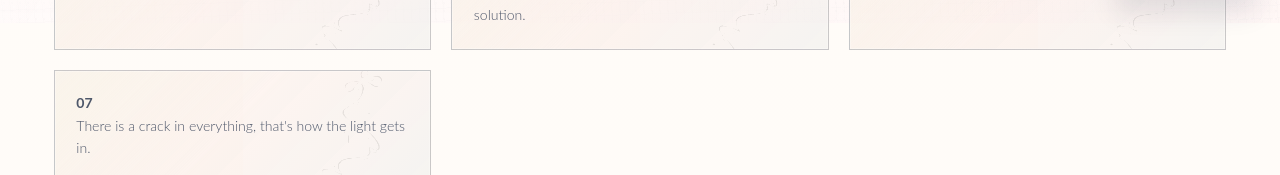
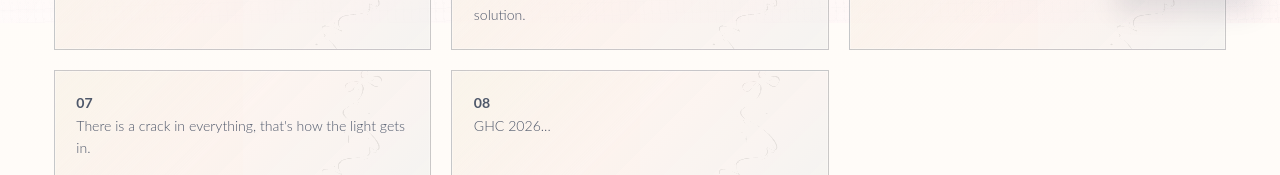
Before and after one commit to wiwiwashere/wiwiwashere.github.io, a Next.js app: page /life in a window 1280 px wide. Shown: the part 777-952 px from the top of the page. Built offline with nearby package versions, Linux system fonts and the light colour scheme.

Commit message:
update life entry

```diff
--- a/data/life.ts
+++ b/data/life.ts
@@ -234,5 +234,6 @@ export const diaryNotes = [
   "Where there's a will, there is a way.",
   "Avoiding the things that make you uncomfortable is a temporary solution. Facing them is a long-term solution.",
   "Live Laugh Love LeetCode... 🫠",
-  "There is a crack in everything, that's how the light gets in."
+  "There is a crack in everything, that's how the light gets in.",
+  "GHC 2026..."
 ];
```
